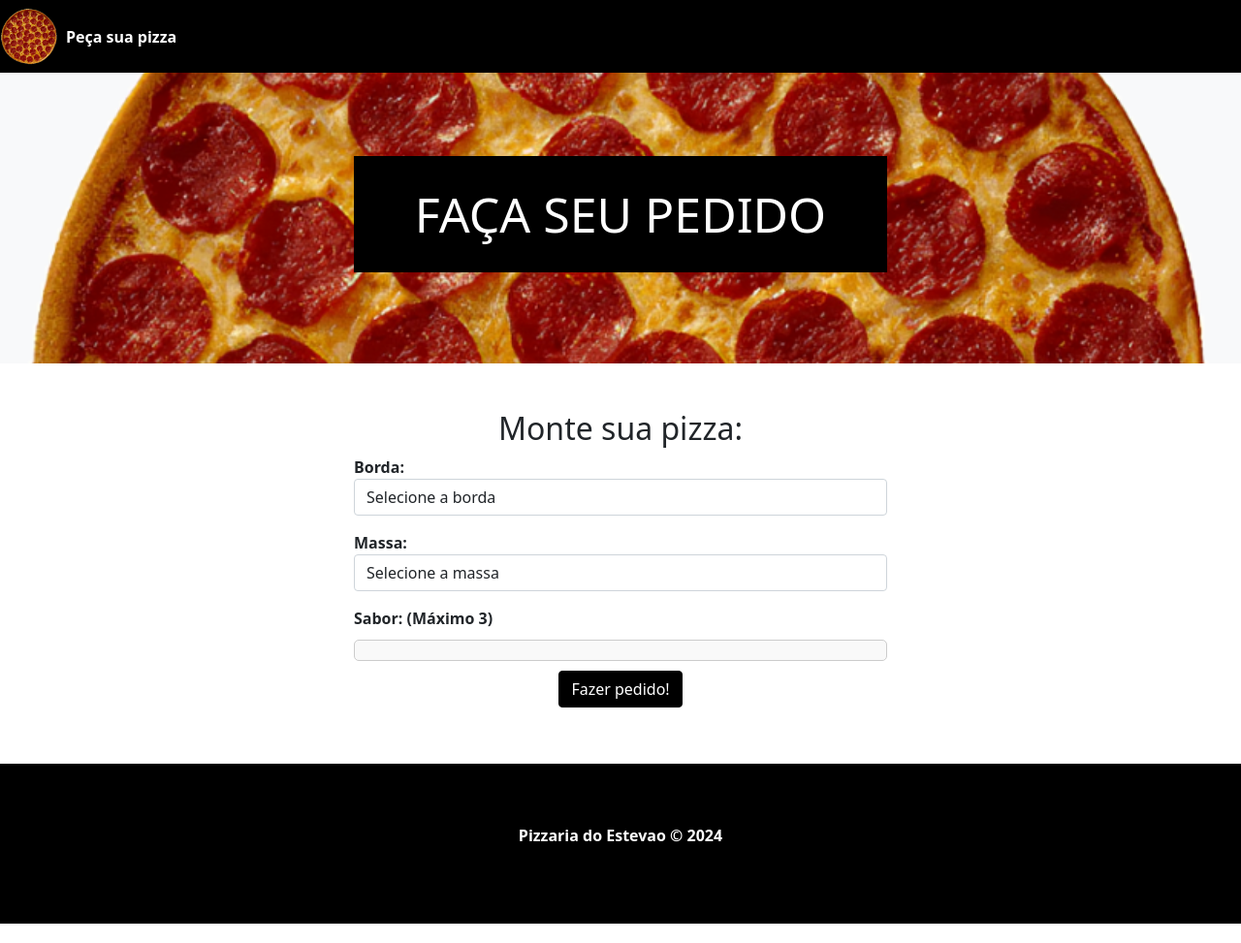
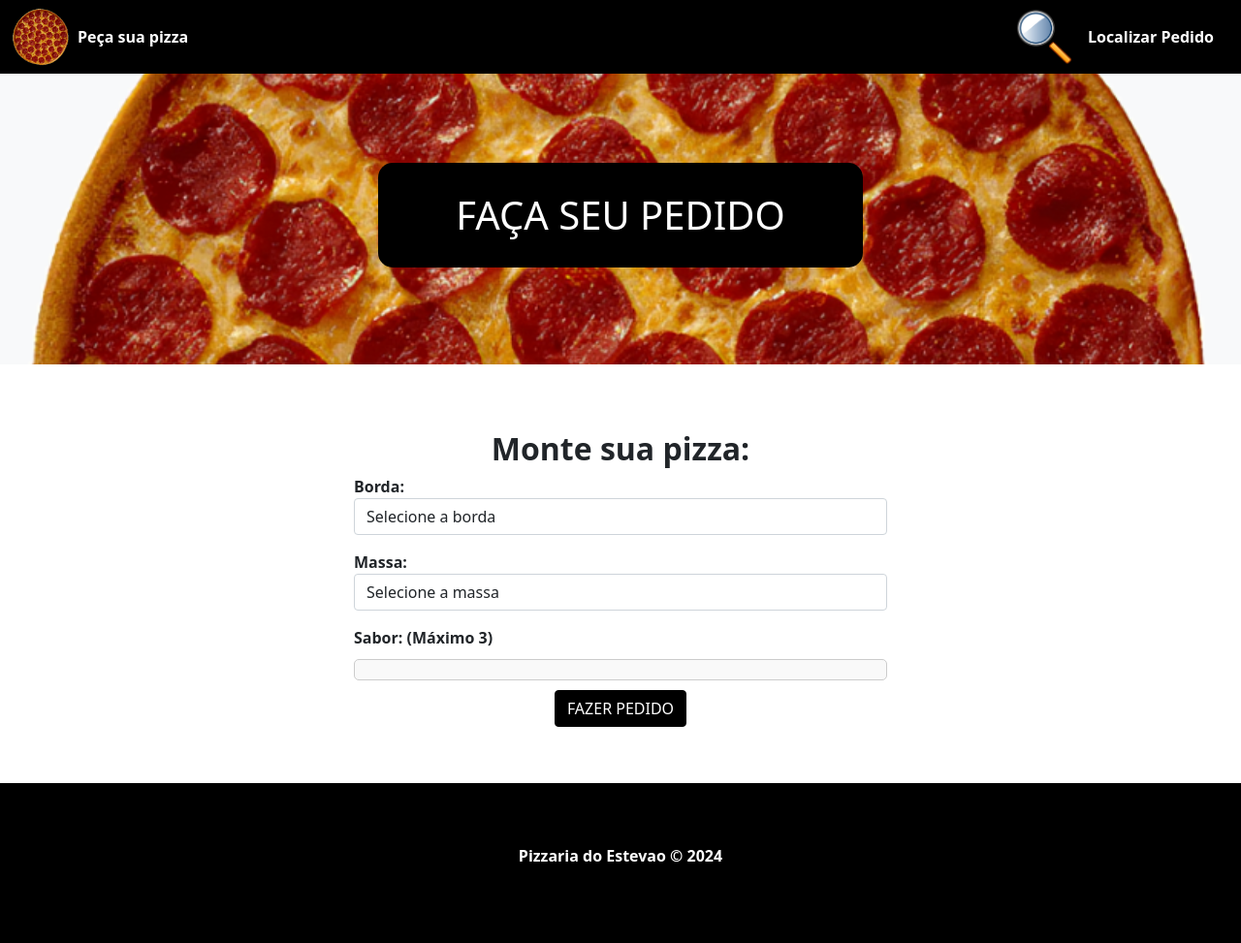
Before and after one commit to EstevaoA98/PROJETO-Pizzaria, a PHP site: page / in a window 1280 px wide. Shown: the whole page at 97% size. Run offline with PHP 8.4, Linux system fonts and the light colour scheme; data that the repository does not hold is empty; a stand-in replaces the project's code that opens the database connection; some libraries are stand-ins or nearby versions.

Commit message:
Adicionando a pag procurar pedidos/details css

```diff
--- a/css/style.css
+++ b/css/style.css
@@ -4,11 +4,9 @@ html, body{
 }
 
 /*NAVBAR*/
-    #brand-logo{
-        width: 60px;
-
-    }
-
+#brand-logo{
+    width: 60px;
+}
 .navbar.navbar-expand-lg{
     background-color:black;
     font-weight: bold;
@@ -16,7 +14,13 @@ html, body{
 
 .navbar.navbar-expand-lg a{
     color:#fff;
+}
 
+.nav-brand-search {
+    display: flex;
+    align-items: center;
+    font-weight: bold;
+    color: #fff;
 }
 
 /*HOME*/
@@ -30,7 +34,6 @@ html, body{
     display: flex;
     align-items: center;
     justify-content: center;
-
 }
 #main-banner h1{
     color: #fff;
@@ -38,10 +41,16 @@ html, body{
     text-align: center;
     padding: 30px;
     text-transform: uppercase;
-    width: 550px;
-    font-size: 50px;
+    width: 500px;
+    font-size: 40px;
+    border-radius: 15px;
+
 }
-
+.h2, h2 {
+    text-align: center;
+    font-weight: bold;
+    margin-top: auto;
+}
 #main-conteiner{
     margin: bottom 100px;
     padding: 50px;
@@ -78,7 +87,7 @@ html, body{
 
 .alert{
     border-radius: 0;
-    text-align: center;
+    text-align: left;
     margin-bottom: 0;
     font-weight: bold;
     padding: 20px;
@@ -86,12 +95,63 @@ html, body{
 }
 .alert.alert-success{
     border: 2px solid;
+    text-align: left;
 }
 .alert.alert-warnig{
+    text-align: left;
     border:2px solid;
 }
 .alert p {
     margin-bottom: 0;
+}
+/*SEARCHORDER*/
+#main-banner2{
+    background-image: url("../img/pizza.png");
+    height: 300px;
+    background-position: center;
+    background-size: cover;
+    width: 100%;
+    background-position-y: -300px;
+    display: flex;
+    align-items: center;
+    justify-content: center;
+}
+#main-banner2 h1{
+    color: #fff;
+    background-color: black;
+    text-align:center;
+    padding: 30px;
+    border-radius: 15px;
+    font-size: 40px;
+    text-transform: uppercase;
+
+
+}
+.h2, h2{
+    text-align: center;
+    font-weight: bold;
+    margin-top: 20px;
+}
+.main-banner h1{
+    color: #fff;
+    background-color: black;
+    text-align: center;
+    padding: 30px;
+    text-transform: uppercase;
+    width: 500px;
+    font-size: 50px;
+}
+
+.btn.btn-primary{
+    background-color: black;
+    border-color: black;
+    margin-top: 10px;
+    text-transform: uppercase;
+}
+#search-form{
+    max-width: 550px;
+    margin: 0 auto;
+    text-align: left;
 }
 
 /*DASHBOARD*/
--- a/dashboard.php
+++ b/dashboard.php
@@ -46,6 +46,7 @@ include_once("process/orden.php");
                                             <input type="hidden" name="id" value="<?= ($pizza["id"]) ?>">
                                             <select name="status" class="form-control status-input">
                                                 <?php
+                                                // Definindo os status de acodo com o banco de dados
                                                 $status = [
                                                     ["id" => 1, "tipo" => "Produção"],
                                                     ["id" => 2, "tipo" => "Entrega"],
--- a/index.php
+++ b/index.php
@@ -51,7 +51,7 @@ include_once("process/pizza.php");
                             </div>
                     </div>
                     <div class="form-group text-center">
-                        <input type="submit" class="btn btn-primary" value="Fazer pedido!">
+                        <input type="submit" class="btn btn-primary" value="Fazer pedido">
                     </div>
                     </form>
                 </div>
--- /dev/null
+++ b/process/conn.php
@@ -0,0 +1,20 @@
+<?php
+session_start();
+
+$host = '127.0.0.1'; // ou 'localhost'
+$db = 'pizzaria'; // Nome do banco de dados
+$user = 'root'; // Nome de usuário
+$pass = 'Gabriel9112'; // Senha do usuário
+
+try {
+
+    $conn = new PDO("mysql:host={$host};dbname={$db}", $user, $pass);
+    $conn->setAttribute(PDO::ATTR_ERRMODE, PDO::ERRMODE_EXCEPTION);
+    $conn->setAttribute(PDO::ATTR_EMULATE_PREPARES, false);
+
+} catch (PDOException $e) {
+    print "Erro: " . $e->getMessage() . "<br/>";
+    die();
+
+}
+?>
--- a/process/pizza.php
+++ b/process/pizza.php
@@ -58,9 +58,12 @@ $sabores = $saboresQuery->fetchAll();
             $stmt->bindParam(":status", $statusId, PDO::PARAM_INT);
             $stmt->execute();
 
+            $pedidoId = $conn->lastInsertId();
+
             // exibindo mensagem de sucesso
-            $_SESSION["msg"] = "Pedido realizado com sucesso";
+            $_SESSION["msg"] = "Pedido realizado com sucesso. <br> código do pedido: " . $pedidoId;
             $_SESSION["status"] = "success";
+
         } catch (PDOException $e) {
             // exibindo mensagem de erro
             echo "Erro ao inserir no banco: " . $e->getMessage();
--- a/templates/header.php
+++ b/templates/header.php
@@ -1,49 +1,54 @@
-
 <?php
 include_once("process/conn.php");
 
 $msg = "";
 
-if(isset($_SESSION["msg"])){
+if (isset($_SESSION["msg"])) {
 
     $msg = $_SESSION["msg"];
     $status = $_SESSION["status"];
 
-    $_SESSION["msg"]= "";
-    $_SESSION["status"]= "";
+    $_SESSION["msg"] = "";
+    $_SESSION["status"] = "";
 }
 
 ?>
 <!DOCTYPE html>
-<html lang="en">
+<html lang="pt-br">
+
 <head>
     <meta charset="UTF-8">
     <meta name="viewport" content="width=device-width, initial-scale=1.0">
     <title>Faça seu pedido</title>
-    <!--  Bootstrap -->
     <link href="https://cdn.jsdelivr.net/npm/bootstrap@5.1.3/dist/css/bootstrap.min.css" rel="stylesheet" integrity="sha384-1BmE4kWBq78iYhFldvKuhfTAU6auU8tT94WrHftjDbrCEXSU1oBoqyl2QvZ6jIW3" crossorigin="anonymous">
-    <!--Font Awesome -->
     <link rel="stylesheet" href="https://cdnjs.cloudflare.com/ajax/libs/font-awesome/6.7.1/css/all.min.css" integrity="sha512-5Hs3dF2AEPkpNAR7UiOHba+lRSJNeM2ECkwxUIxC1Q/FLycGTbNapWXB4tP889k5T5Ju8fs4b1P5z/iB4nMfSQ==" crossorigin="anonymous" referrerpolicy="no-referrer" />
-    <!-- App CSS -->
     <link rel="stylesheet" href="css/style.css">
 </head>
+
 <body>
     <header>
         <nav class="navbar navbar-expand-lg">
+            <div class="container-fluid d-flex justify-content-between align-items-center">
                 <a href="index.php" class="nav-brand">
-            <img src="img/pizza.png" alt="Pedaco de pizza" id= "brand-logo">
+                    <img src="img/pizza.png" alt="fazer pedido da pizza" id="brand-logo">
                 </a>
                 <div class="collapse navbar-collapse" id="navbarNav">
                     <ul class="navbar-nav">
-                <li class="nav-item active">
                             <a href="index.php" class="nav-link">Peça sua pizza</a>
                             </li>
                     </ul>
                 </div>
+                <div class="d-flex align-items-center">
+                    <a href="searchOrder.php" class="nav-brand-search">
+                        <img src="img/lupa.png" alt="lupa" id="brand-logo">
+                    </a>
+                    <a href="searchOrder.php" class="nav-link">Localizar Pedido</a>
+                </div>
+            </div>
         </nav>
     </header>
-   <?php if($msg != ""): ?>
+    <?php if ($msg != ""): ?>
         <div class="alert alert-<?= $status ?>">
-    <p><?= $msg?></p>
+            <p><?= $msg ?></p>
         </div>
     <?php endif; ?>
```
Also changed, not shown: searchOrder.php (added, +84 -0 lines), img/lupa.png (added). Lines whose indentation alone changed are shown as unchanged.
